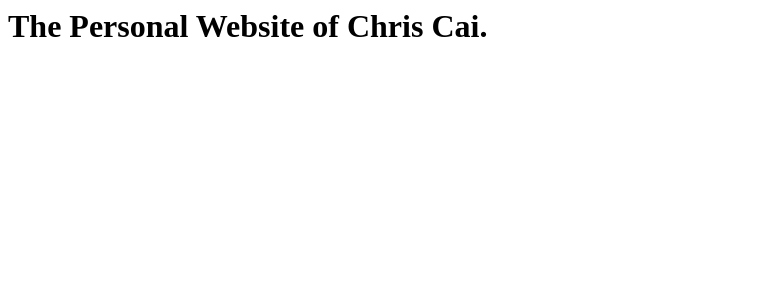
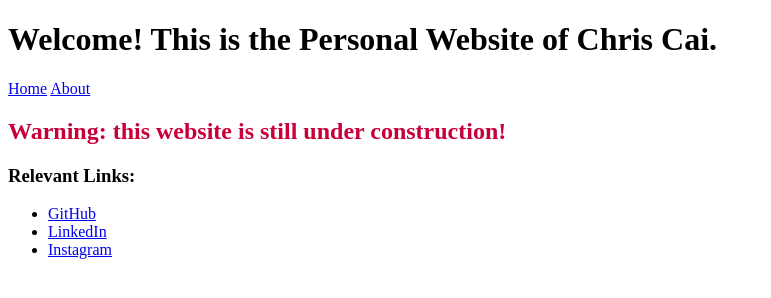
Before and after one commit to iacChris/iacchris.github.io, a plain HTML site: page index.html in a window 1280 px wide. Shown: the whole page, without its empty margins (0-771 px from the left). Drawn offline with Linux system fonts and the light colour scheme.

Commit message:
Add relevant links. Add about page.

```diff
--- a/index.html
+++ b/index.html
@@ -1,3 +1,21 @@
+<!DOCTYPE html>
+<html>
+
+<head>
+    <title>Chris Cai</title>
+</head>
+
 <body>
-    <h1>The Personal Website of Chris Cai.</h1>
+    <h1>Welcome! This is the Personal Website of Chris Cai.</h1>
+    <a href="./index.html">Home</a>
+    <a href="./about.html">About</a>
+    <h2 style="color:#C70039">Warning: this website is still under construction!</h2>
+    <h3>Relevant Links:</h3>
+    <ul>
+        <li><a href="https://github.com/iacChris" target="_blank">GitHub</a></li>
+        <li><a href="https://www.linkedin.com/in/iacchris/" target="_blank">LinkedIn</a></li>
+        <li><a href="https://www.instagram.com/iacchris/" target="_blank">Instagram</a></li>
+    </ul>
 </body>
+
+</html>
```
Also changed, not shown: about.html (added, +14 -0 lines).
